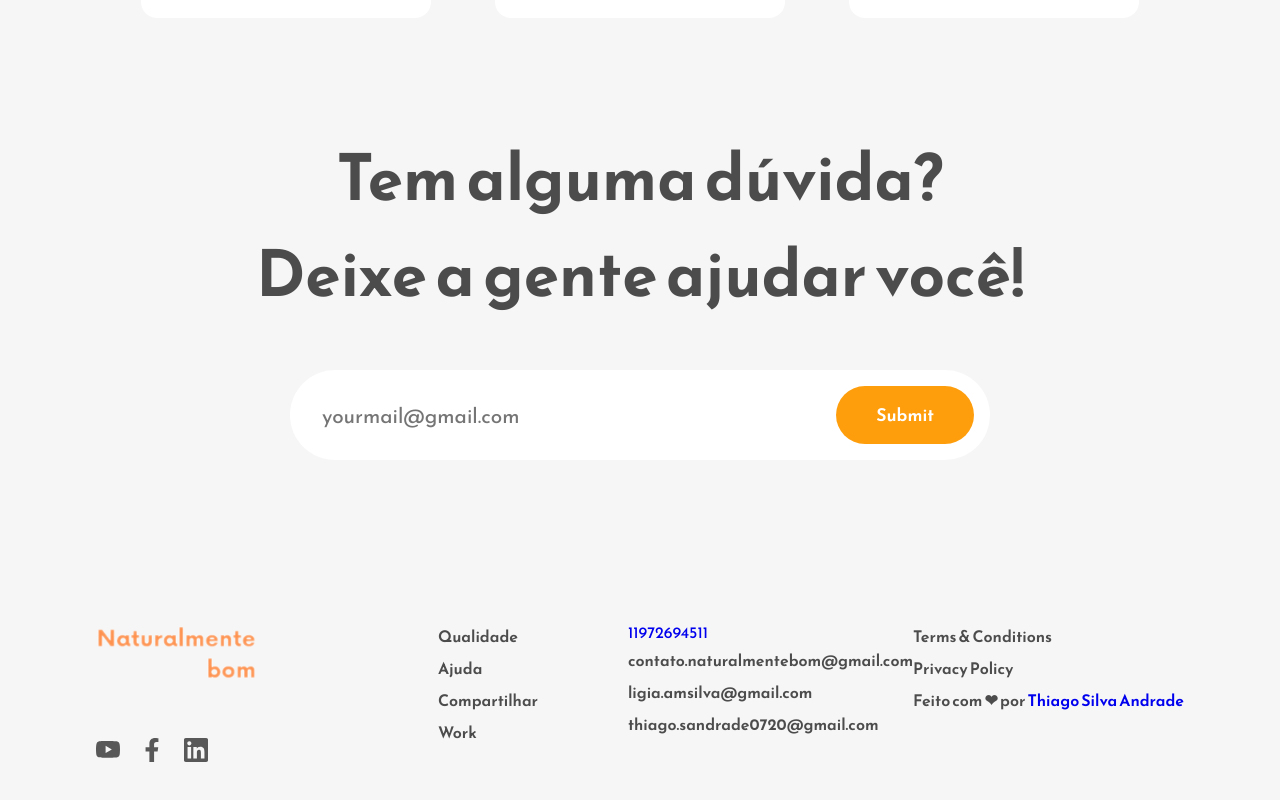
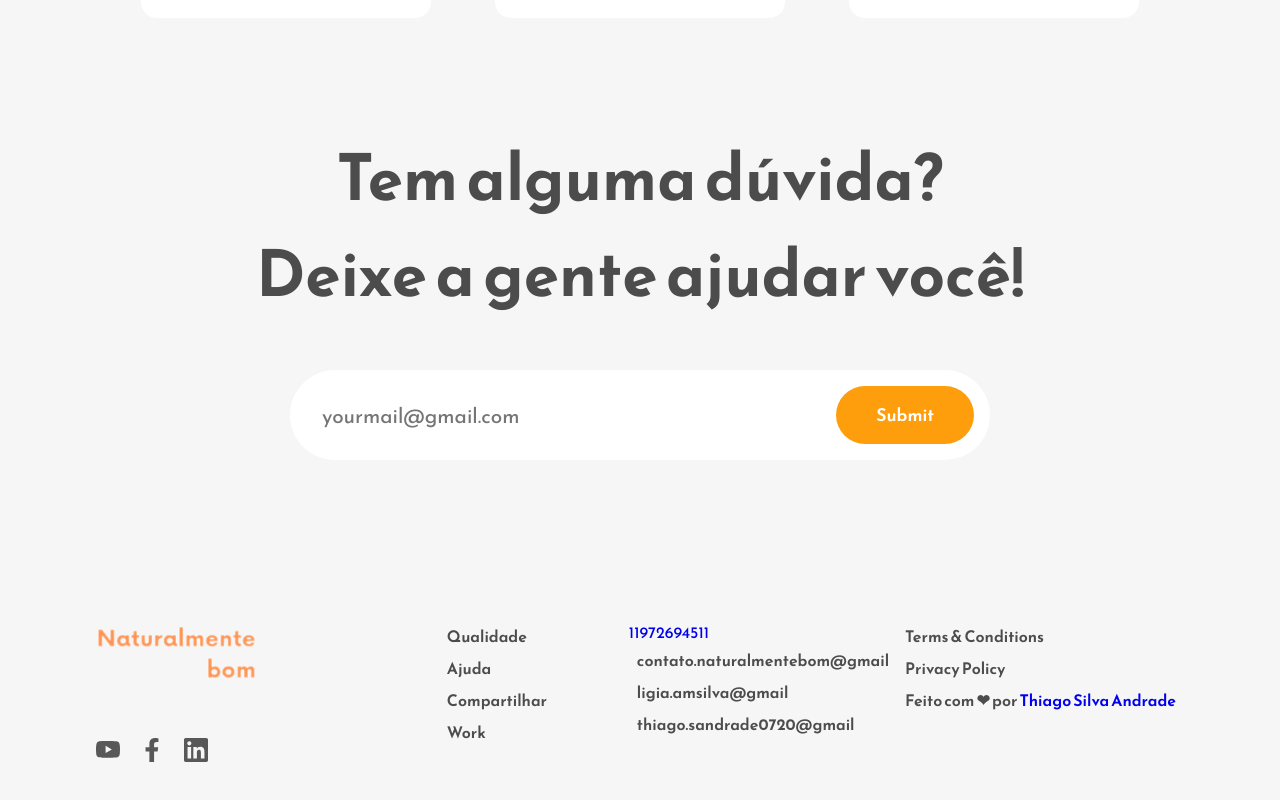
Before and after one commit to Fulozz/naturalmentebom-landingpage, a React (Create React App) app: page / in a window 1280 px wide. Shown: the part 2438-3238 px from the top of the page. Built offline with nearby package versions, Linux system fonts and the light colour scheme.

Commit message:
Update CSS to adjust margin in footer section columns

```diff
--- a/src/App.css
+++ b/src/App.css
@@ -228,7 +228,7 @@ nav {
   min-width: 190px;
 }
 .footer-section-columns span {
-  margin: 0.25rem 0rem;
+  margin: 0.25rem 0.5rem;
   font-weight: 600;
   color: #4c4c4c;
   cursor: pointer;
--- a/src/Components/Footer.js
+++ b/src/Components/Footer.js
@@ -1,6 +1,6 @@
 import React from "react";
 import Logo from "../Assets/naturalmentebom-logo.png";
-import { BsTwitter } from "react-icons/bs";
+//zimport { BsTwitter } from "react-icons/bs";
 import { SiLinkedin } from "react-icons/si";
 import { BsYoutube } from "react-icons/bs";
 import { FaFacebookF } from "react-icons/fa";
@@ -13,7 +13,7 @@ const Footer = () => {
           <img src={Logo} alt="logo" />
         </div>
         <div className="footer-icons">
-          <a href=""><BsYoutube /></a>
+          <a href="/"><BsYoutube /></a>
           <a href="https://www.facebook.com/groups/manutencaoextintores/"><FaFacebookF /></a>
           <a href="https://www.linkedin.com/in/ligia-andrade-9b9a7120/"><SiLinkedin /></a>
         </div>
@@ -27,9 +27,9 @@ const Footer = () => {
         </div>
         <div className="footer-section-columns">
           <a href="https://wa.me/5511972694511">11972694511</a>
-          <span>contato.naturalmentebom@gmail.com</span>
-          <span>ligia.amsilva@gmail.com</span>
-          <span>thiago.sandrade0720@gmail.com</span>
+          <span>contato.naturalmentebom@gmail</span>
+          <span>ligia.amsilva@gmail</span>
+          <span>thiago.sandrade0720@gmail</span>
         </div>
         <div className="footer-section-columns">
           <span>Terms & Conditions</span>
```
